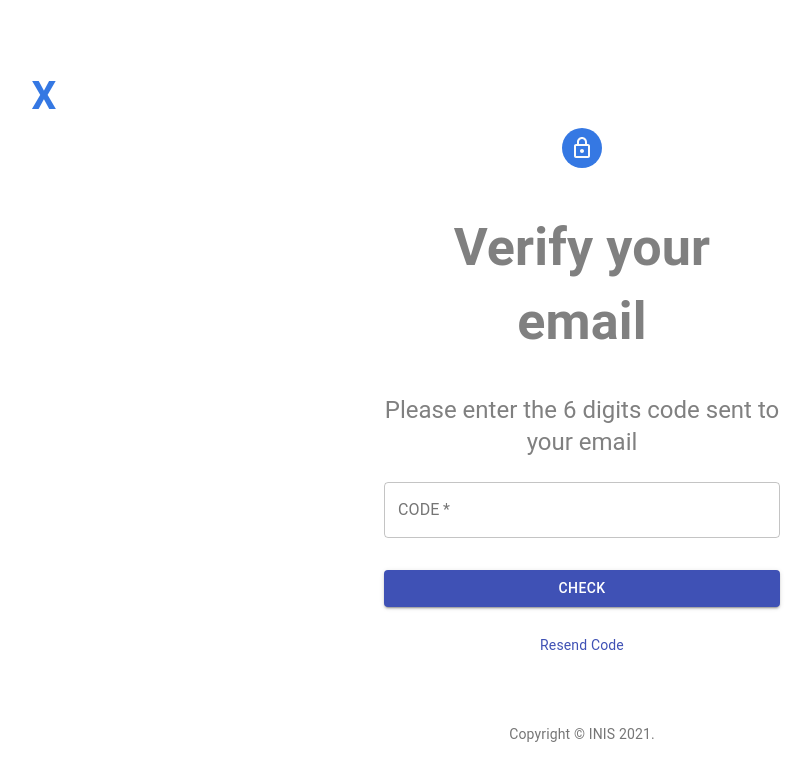
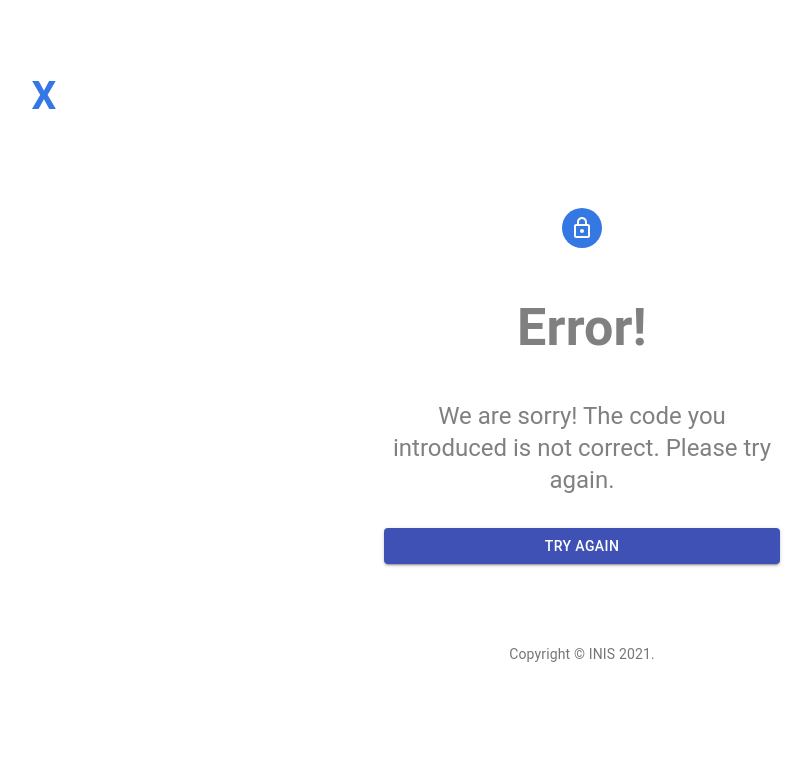
Before and after one commit to MarcSagues/INISCOIN, a React (Create React App) app: page /result_confirm in a window 1280 px wide. Shown: the top 780 px of the page, without its empty margins (58-870 px from the left). Built offline with nearby package versions, Linux system fonts and the light colour scheme.

Commit message:
login i register ok

```diff
--- a/src/components/navbar/index.js
+++ b/src/components/navbar/index.js
@@ -11,10 +11,10 @@ import {
 import {useStateValue} from '../../context/StateProvider';
 
 
-function checkLogIn(user){
+function checkLogIn(email){
 
 
-  if(user === null){
+  if(email === null){
 
     return (
       <NavLink to='/signup' activeStyle>
@@ -30,9 +30,32 @@ function checkLogIn(user){
   }
 }
 
+function checkLogInBtn(email){
+
+
+  if(email === null){
+
+    return (
+      <NavBtnLink to='/signin'>
+
+      Sign In
+
+      </NavBtnLink>
+    )
+  }else{
+    return (
+      <NavBtnLink to='/signin'>
+
+      I'm logged
+
+      </NavBtnLink>
+    )
+  }
+}
+
 const Navbar = () => {
-  const [{user}, dispacth /*fa accions*/] = useStateValue(); //agafem valor del reducer
-
+  const [{email}, dispacth /*fa accions*/] = useStateValue(); //agafem valor del reducer
+  console.log('user del reducer: '+email)
 
   return (
     <>
@@ -53,17 +76,13 @@ const Navbar = () => {
             Contact Us
           </NavLink>
 
-         {checkLogIn(user)}
+         {checkLogIn(email)}
 
           {/* Second Nav */}
           {/* <NavBtnLink to='/sign-in'>Sign In</NavBtnLink> */}
         </NavMenu>
         <NavBtn>
-          <NavBtnLink to='/signin'>
-
-            Sign In
-
-            </NavBtnLink>
+          {checkLogInBtn(email)}
         </NavBtn>
 
       </Nav>
--- a/src/context/reducer.js
+++ b/src/context/reducer.js
@@ -2,7 +2,7 @@ export const initialState = {
   user: null,
   wallet: null,
   dateNowClick: 0,
-  email: 'marc@sagues.cat',
+  email: null,
   password: null,
 
 };
@@ -10,6 +10,8 @@ export const initialState = {
 export const actionTypes = {
   SET_USER: "SET_USER",
   SET_EMAIL: "SET_EMAIL",
+  SET_PASSWORD: "SET_PASSWORD",
+
 
 };
 
@@ -27,6 +29,12 @@ const reducer = (state, action) => {
         ...state, //AGAFA TOT EL STATE
         user: action.user,
       };
+      case actionTypes.SET_PASSWORD:
+      console.log('action types: '+action.password);
+      return {
+        ...state, //AGAFA TOT EL STATE
+        password: action.password,
+      };
 
     default:
       return state;
--- a/src/pages/home.js
+++ b/src/pages/home.js
@@ -80,11 +80,9 @@ function Home() {
   p2pService.sync();
 
   useEffect(() => {
-    console.log('First email: '+email);
-    dispacth({
-      type: actionTypes.SET_EMAIL,
-      email: 'holasoc'
-    });
+    console.log('Email logged: '+email);
+
+
 
     axios.get('http://localhost:3000/blocks').then((result) => {
       console.table(result.data);
--- a/src/pages/result_confirm.js
+++ b/src/pages/result_confirm.js
@@ -67,13 +67,13 @@ export default function ResultConfirm() {
   const [username, setUsername] = useState('');
 
 
+  function CorrectCode() {
+    var codeOk = false
 
-  const CheckCode = (e) => {
+    //El codi es correcte
 
-    history.push('/result_confirm');
-
-  };
-  return (
+    if (codeOk === true){
+      return(
       <Container component="main" maxWidth="xs">
         <CssBaseline />
         <div className={classes.paper}>
@@ -81,42 +81,23 @@ export default function ResultConfirm() {
             <LockOutlinedIcon />
           </Avatar>
           <Button href="/home" className={classes.back} variant="outline-primary">X</Button>{' '}
-        <h1>Verify your email</h1>
+          <h1>Verified!</h1>
           <Typography component="h1" variant="h5">
-          Please enter the 6 digits code sent to your email
+            Congratulations! You have succesfully verified the account.
           </Typography>
 
           <form className={classes.form} noValidate>
-          <TextField
-            variant="outlined"
-            margin="normal"
-            required
-            fullWidth
-            name="user"
-            label="CODE"
-            type="number"
-            id="user"
-            autoComplete="current-password"
 
-          />
             <Button
               type="submit"
               fullWidth
               variant="contained"
               color="primary"
               className={classes.submit}
-            onClick={(e) => CheckCode(e) }
+              onClick={(e) => GoDashboard(e) }
             >
-            CHECK
+              Go to Dashboard
             </Button>
-          <Grid container>
-            <Grid item xs>
-              <Link href="#" variant="body2">
-                Resend Code
-              </Link>
-            </Grid>
-          </Grid>
-
           </form>
         </div>
         <Box mt={8}>
@@ -126,3 +107,56 @@ export default function ResultConfirm() {
       </Container>
     );
     }
+    //El codi es incorrecte
+
+    if (codeOk === false){
+      return(
+      <Container component="main" maxWidth="xs">
+        <CssBaseline />
+        <div className={classes.paper}>
+          <Avatar className={classes.avatar}>
+            <LockOutlinedIcon />
+          </Avatar>
+          <Button href="/home" className={classes.back} variant="outline-primary">X</Button>{' '}
+          <h1>Error!</h1>
+          <Typography component="h1" variant="h5">
+            We are sorry! The code you introduced is not correct. Please try again.
+          </Typography>
+
+          <form className={classes.form} noValidate>
+
+            <Button
+              type="submit"
+              fullWidth
+              variant="contained"
+              color="primary"
+              className={classes.submit}
+              onClick={(e) => TryAgain(e) }
+            >
+              Try Again
+            </Button>
+          </form>
+        </div>
+        <Box mt={8}>
+          <Copyright />
+        </Box>
+
+      </Container>
+    );
+    }
+  }
+  const TryAgain = (e) => {
+
+    history.push('/confirm_email');
+
+  };
+
+  const GoDashboard = (e) => {
+
+    history.push('/home');
+
+  };
+  return ( CorrectCode() )
+
+
+}
--- a/src/pages/signin.js
+++ b/src/pages/signin.js
@@ -68,6 +68,7 @@ export default function SignIn() {
   const [password, setPassword] = useState('');
   const history = useHistory();
   const [users, setUsers] = useState([]);
+  const [username, setUsername] = useState('');
 
 
   useEffect(() => {
@@ -86,11 +87,23 @@ export default function SignIn() {
   const CheckSignIn = (e) => {
     e.preventDefault();
     console.log(email);
-    dispacth({
-      type: actionTypes.SET_USER,
-      user: 'user11',
-    })
+    for(let i = 0; i < users.length; i++){
+      if(email === users[i].email){
+        if(password === users[i].password){
+          setUsername(users[i].username);
+          dispacth({
+            type: actionTypes.SET_EMAIL,
+            email: email,
+            password: password,
+            user: username,
+          })
     history.push('/home');
+
+        }
+      }
+
+    }
+
 
   };
   return (
```
Lines whose indentation alone changed are shown as unchanged.
